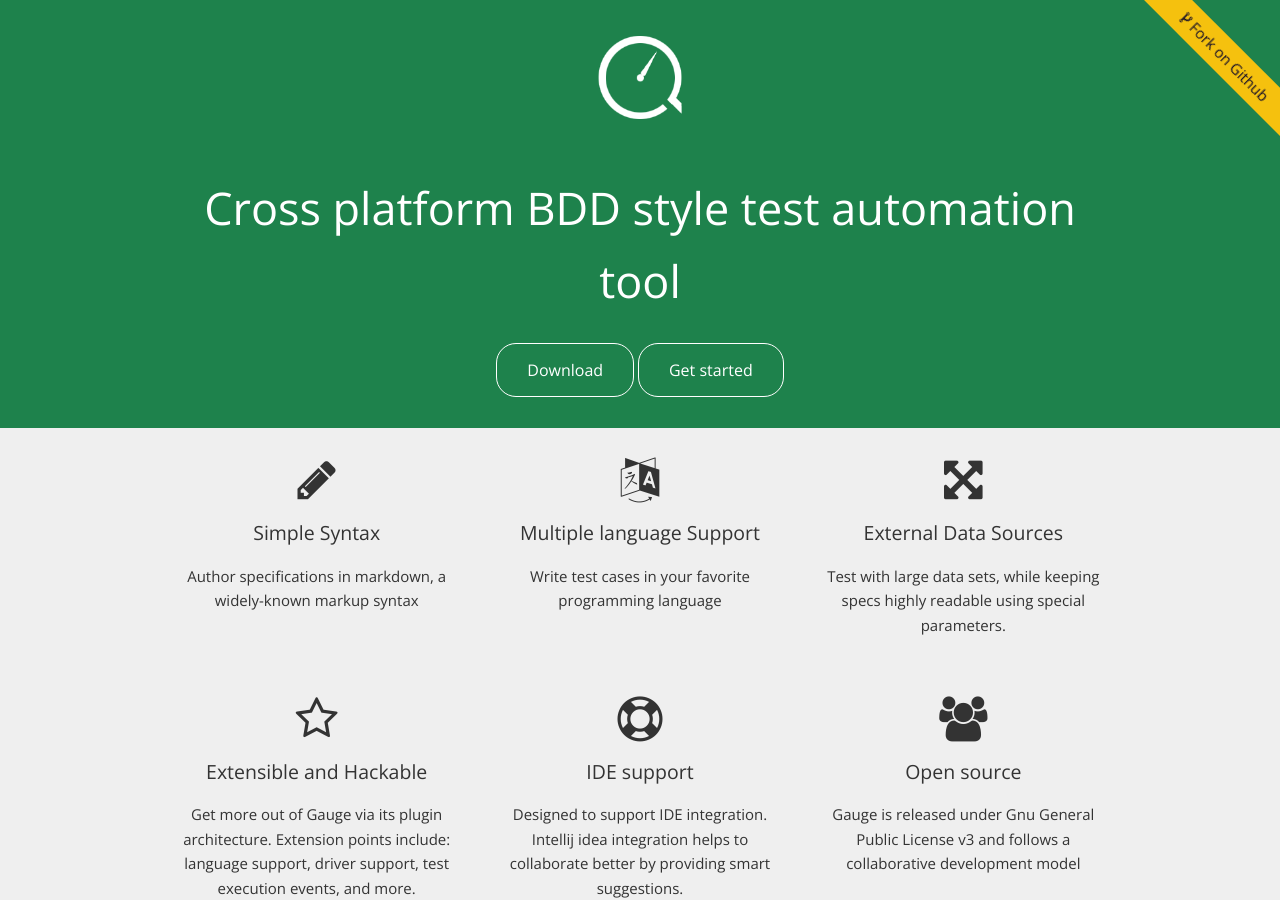
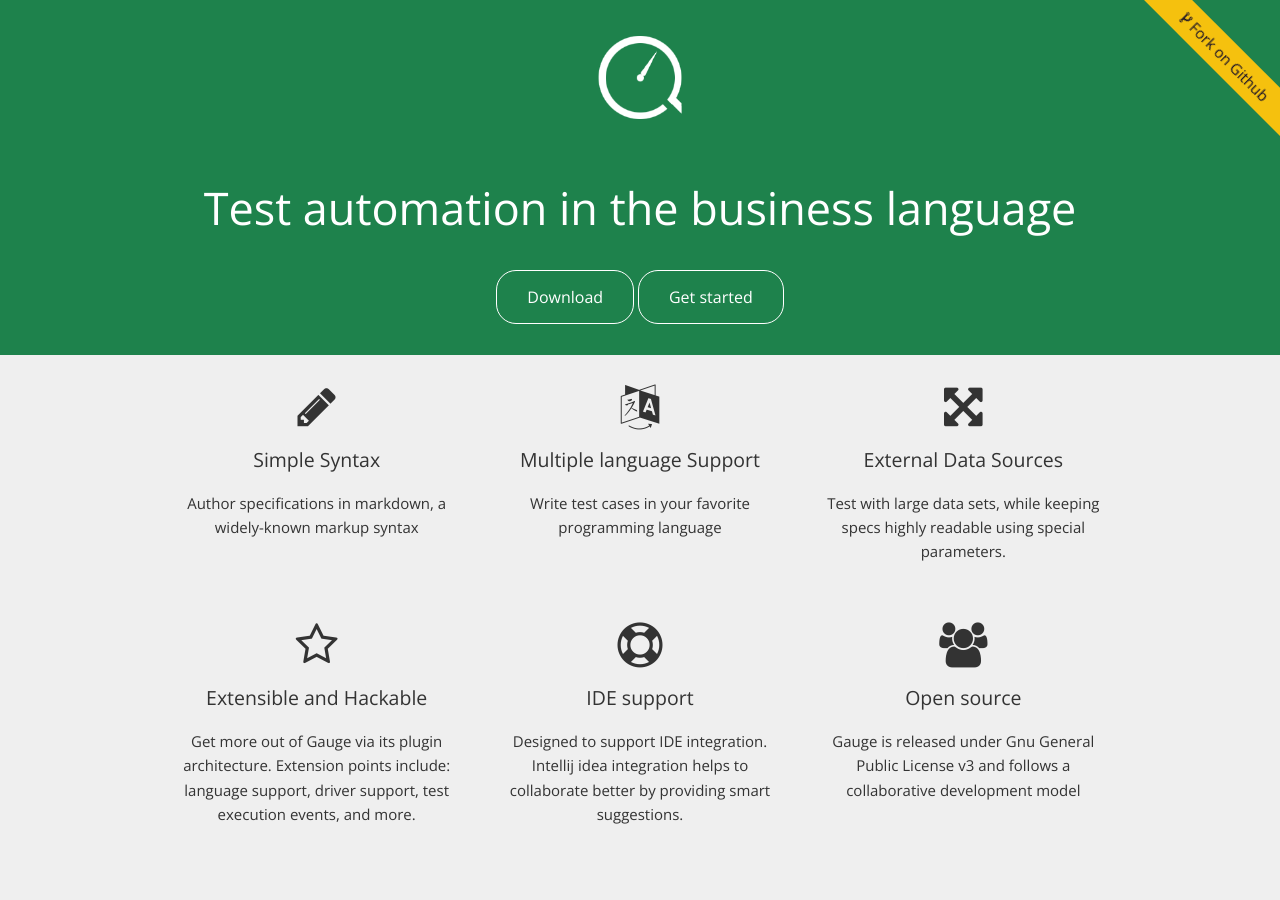
Before and after one commit to getgauge/getgauge.github.io, a Jekyll site: the page built from index.html, in a window 1280 px wide and 900 px high. Built offline with Jekyll 4.4.1, drawn with Linux system fonts in a browser that asks for light colours; Markdown is read by kramdown in place of the engine named in the settings.

Commit message:
Removing BDD from title

```diff
--- a/_layouts/home.html
+++ b/_layouts/home.html
@@ -29,7 +29,7 @@
                     </div>
                 </div>
             </div>
-            <h2 class="headline">Cross platform BDD style test automation tool</h2>
+            <h2 class="headline">Test automation in the business language</h2>
             <p class="button-holder">
               <a href="/download.html" class="button big-button">Download</a>
               <a href="#getstarted" class="button big-button">Get started</a>
```
